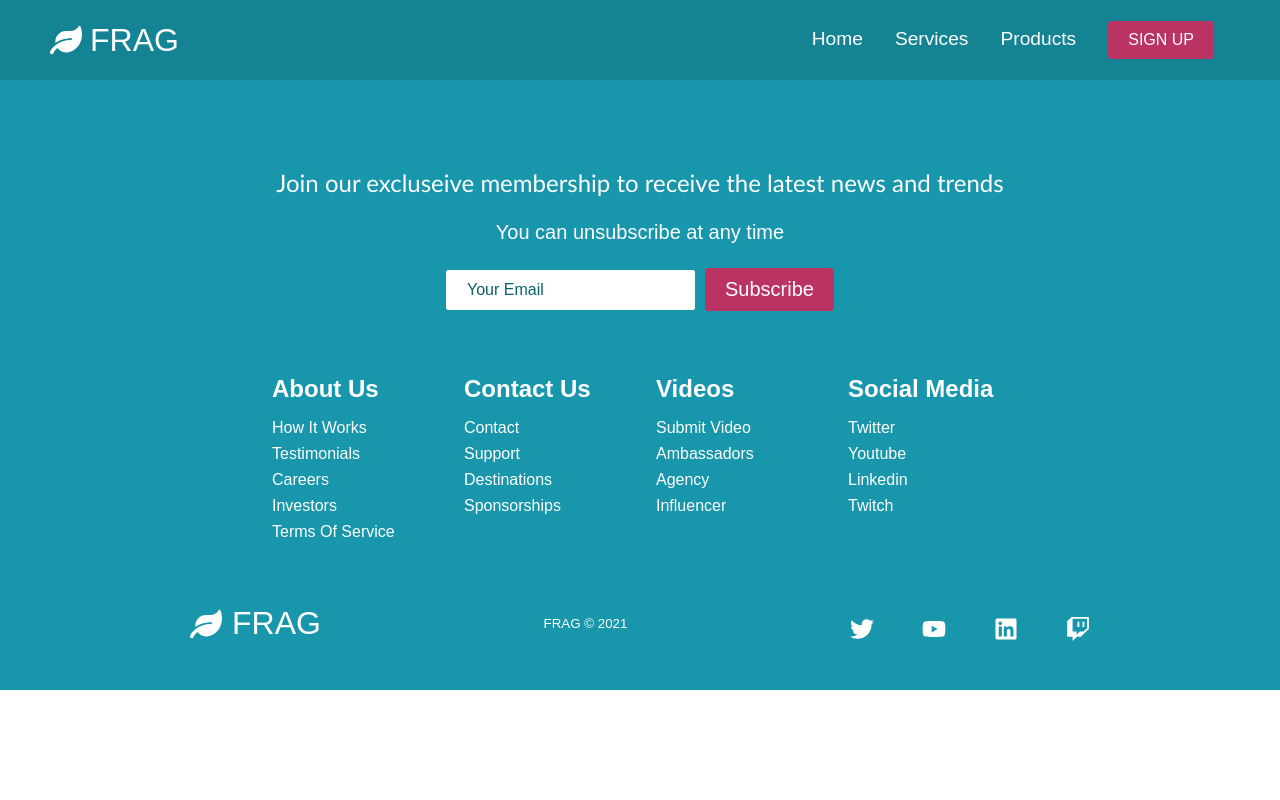
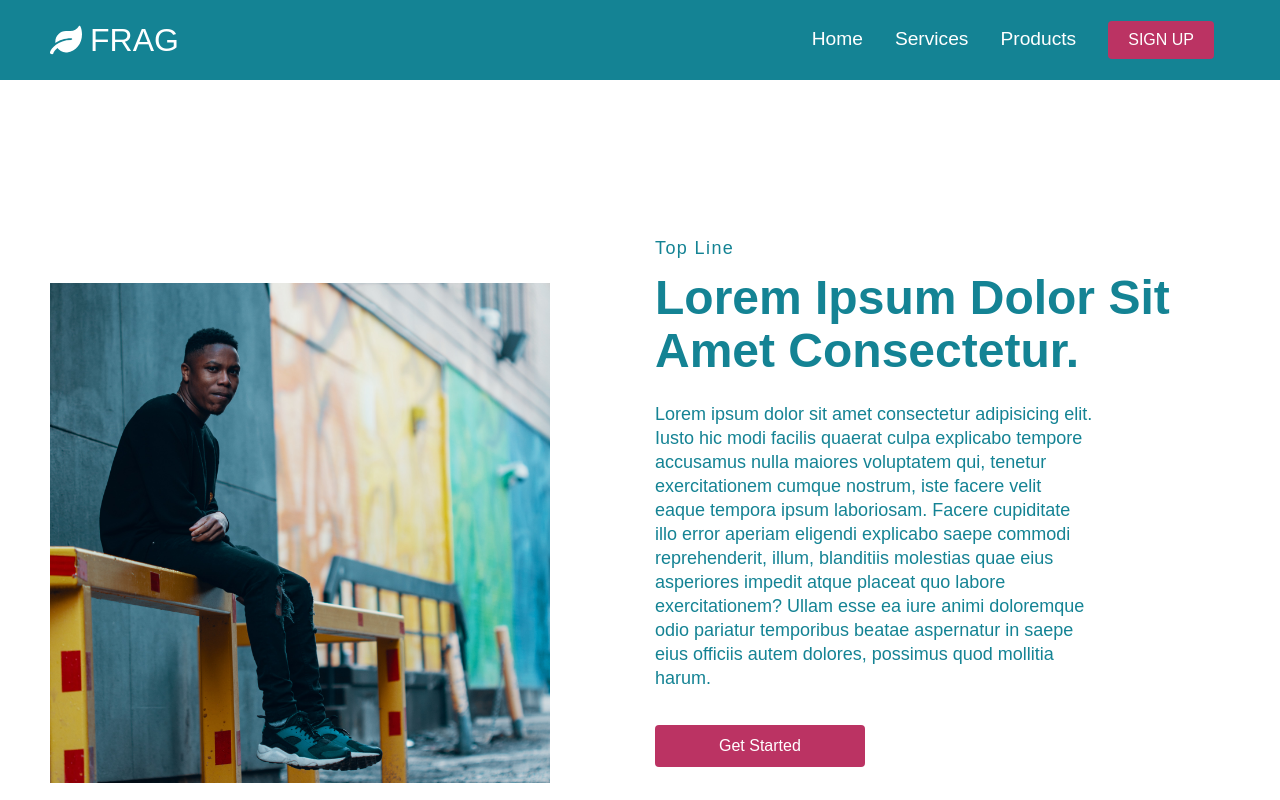
Before and after one commit to nfragiskatos/react-website-with-styled-components, a React (Create React App) app: page /products in a window 1280 px wide. Shown: the top 800 px of the page. Built offline with nearby package versions, Linux system fonts and the light colour scheme.

Commit message:
- added filler pages

```diff
--- a/src/App.js
+++ b/src/App.js
@@ -3,6 +3,9 @@ import { ThemeProvider } from "styled-components";
 import { Footer, Navbar } from "./components";
 import GlobalStyle from "./global.styles";
 import Home from "./pages/HomePage/Home";
+import Products from "./pages/Products/Products";
+import Services from "./pages/Services/Services";
+import SignUp from "./pages/SignUp/SignUp";
 import theme from "./theme";
 
 function App() {
@@ -13,6 +16,9 @@ function App() {
         <Navbar />
         <Switch>
           <Route path="/" exact component={Home} />
+          <Route path="/services" component={Services} />
+          <Route path="/products" component={Products} />
+          <Route path="/sign-up" component={SignUp} />
         </Switch>
         <Footer />
       </ThemeProvider>
--- a/src/components/Navbar/Navbar.js
+++ b/src/components/Navbar/Navbar.js
@@ -21,6 +21,7 @@ const Navbar = () => {
   const [button, setButton] = useState(true);
 
   const onClick = () => setClick(!click);
+  const closeMobileMenu = () => setClick(false);
   const showButton = () => {
     if (window.innerWidth <= 960) {
       setButton(false);
@@ -39,7 +40,7 @@ const Navbar = () => {
     <IconContext.Provider value={{ color: theme.palette.secondary.main }}>
       <Nav>
         <NavbarContainer>
-          <NavLogo to="/">
+          <NavLogo to="/" onClick={closeMobileMenu}>
             <NavIcon />
             FRAG
           </NavLogo>
--- /dev/null
+++ b/src/pages/Products/Data.js
@@ -0,0 +1,63 @@
+export const homeObjOne = {
+  lightBg: false,
+  imgStart: "",
+  lightTopLine: true,
+  topLine: "Top Line",
+  lightText: true,
+  headline: "Lorem ipsum dolor sit amet consectetur.",
+  description:
+    "Lorem, ipsum dolor sit amet consectetur adipisicing elit. Provident, animi veniam eos perferendis aliquam rerum dolore quisquam atque illo molestias, odio dicta culpa fugiat, obcaecati tempora praesentium tenetur libero corporis!",
+  buttonLabel: "Get Started",
+  lightTextDesc: true,
+  img: require("../../images/our_solution_accent.svg").default,
+  alt: "Image",
+  start: "",
+};
+
+export const homeObjTwo = {
+  lightBg: true,
+  imgStart: "start",
+  lightTopLine: false,
+  topLine: "Top Line",
+  lightText: false,
+  headline: "Lorem ipsum dolor sit amet consectetur.",
+  description:
+    "Lorem ipsum dolor sit amet consectetur adipisicing elit. Iusto hic modi facilis quaerat culpa explicabo tempore accusamus nulla maiores voluptatem qui, tenetur exercitationem cumque nostrum, iste facere velit eaque tempora ipsum laboriosam. Facere cupiditate illo error aperiam eligendi explicabo saepe commodi reprehenderit, illum, blanditiis molestias quae eius asperiores impedit atque placeat quo labore exercitationem? Ullam esse ea iure animi doloremque odio pariatur temporibus beatae aspernatur in saepe eius officiis autem dolores, possimus quod mollitia harum.",
+  buttonLabel: "Get Started",
+  lightTextDesc: false,
+  img: require("../../images/portrait2.jpg").default,
+  alt: "Image",
+  start: "true",
+};
+
+export const homeObjThree = {
+  lightBg: false,
+  imgStart: "",
+  lightTopLine: true,
+  topLine: "Top Line",
+  lightText: true,
+  headline: "Lorem ipsum dolor sit amet consectetur.",
+  description:
+    "Lorem ipsum dolor sit amet consectetur adipisicing elit. Officiis accusantium assumenda necessitatibus alias consequatur a fugit rem eligendi sapiente excepturi earum debitis corporis consequuntur illo sequi reprehenderit ab, repellat esse?",
+  buttonLabel: "Get Started",
+  lightTextDesc: true,
+  img: require("../../images/stars_accent.svg").default,
+  alt: "Image",
+  start: "",
+};
+
+export const homeObjFour = {
+  lightBg: true,
+  imgStart: "start",
+  lightTopLine: false,
+  topLine: "Top Line",
+  lightText: false,
+  headline: "Lorem ipsum dolor sit amet consectetur.",
+  description:
+    "Lorem, ipsum dolor sit amet consectetur adipisicing elit. Provident, animi veniam eos perferendis aliquam rerum dolore quisquam atque illo molestias, odio dicta culpa fugiat, obcaecati tempora praesentium tenetur libero corporis!",
+  buttonLabel: "Get Started",
+  lightTextDesc: false,
+  img: require("../../images/before_dawn_primary.svg").default,
+  alt: "Image",
+  start: "",
+};
--- /dev/null
+++ b/src/pages/Products/Products.js
@@ -0,0 +1,14 @@
+import React from "react";
+import { Info, Pricing } from "../../components";
+import { homeObjTwo } from "./Data";
+
+const Products = () => {
+  return (
+    <>
+      <Info {...homeObjTwo} />
+      <Pricing />
+    </>
+  );
+};
+
+export default Products;
--- /dev/null
+++ b/src/pages/Services/Data.js
@@ -0,0 +1,63 @@
+export const homeObjOne = {
+  lightBg: false,
+  imgStart: "",
+  lightTopLine: true,
+  topLine: "Top Line",
+  lightText: true,
+  headline: "Lorem ipsum dolor sit amet consectetur.",
+  description:
+    "Lorem, ipsum dolor sit amet consectetur adipisicing elit. Provident, animi veniam eos perferendis aliquam rerum dolore quisquam atque illo molestias, odio dicta culpa fugiat, obcaecati tempora praesentium tenetur libero corporis!",
+  buttonLabel: "Get Started",
+  lightTextDesc: true,
+  img: require("../../images/our_solution_accent.svg").default,
+  alt: "Image",
+  start: "",
+};
+
+export const homeObjTwo = {
+  lightBg: true,
+  imgStart: "start",
+  lightTopLine: false,
+  topLine: "Top Line",
+  lightText: false,
+  headline: "Lorem ipsum dolor sit amet consectetur.",
+  description:
+    "Lorem ipsum dolor sit amet consectetur adipisicing elit. Iusto hic modi facilis quaerat culpa explicabo tempore accusamus nulla maiores voluptatem qui, tenetur exercitationem cumque nostrum, iste facere velit eaque tempora ipsum laboriosam. Facere cupiditate illo error aperiam eligendi explicabo saepe commodi reprehenderit, illum, blanditiis molestias quae eius asperiores impedit atque placeat quo labore exercitationem? Ullam esse ea iure animi doloremque odio pariatur temporibus beatae aspernatur in saepe eius officiis autem dolores, possimus quod mollitia harum.",
+  buttonLabel: "Get Started",
+  lightTextDesc: false,
+  img: require("../../images/portrait2.jpg").default,
+  alt: "Image",
+  start: "true",
+};
+
+export const homeObjThree = {
+  lightBg: false,
+  imgStart: "",
+  lightTopLine: true,
+  topLine: "Top Line",
+  lightText: true,
+  headline: "Lorem ipsum dolor sit amet consectetur.",
+  description:
+    "Lorem ipsum dolor sit amet consectetur adipisicing elit. Officiis accusantium assumenda necessitatibus alias consequatur a fugit rem eligendi sapiente excepturi earum debitis corporis consequuntur illo sequi reprehenderit ab, repellat esse?",
+  buttonLabel: "Get Started",
+  lightTextDesc: true,
+  img: require("../../images/stars_accent.svg").default,
+  alt: "Image",
+  start: "",
+};
+
+export const homeObjFour = {
+  lightBg: true,
+  imgStart: "start",
+  lightTopLine: false,
+  topLine: "Top Line",
+  lightText: false,
+  headline: "Lorem ipsum dolor sit amet consectetur.",
+  description:
+    "Lorem, ipsum dolor sit amet consectetur adipisicing elit. Provident, animi veniam eos perferendis aliquam rerum dolore quisquam atque illo molestias, odio dicta culpa fugiat, obcaecati tempora praesentium tenetur libero corporis!",
+  buttonLabel: "Get Started",
+  lightTextDesc: false,
+  img: require("../../images/before_dawn_primary.svg").default,
+  alt: "Image",
+  start: "",
+};
--- /dev/null
+++ b/src/pages/Services/Services.js
@@ -0,0 +1,14 @@
+import React from "react";
+import { Info, Pricing } from "../../components";
+import { homeObjFour } from "./Data";
+
+const Services = () => {
+  return (
+    <>
+      <Pricing />
+      <Info {...homeObjFour} />
+    </>
+  );
+};
+
+export default Services;
--- /dev/null
+++ b/src/pages/SignUp/Data.js
@@ -0,0 +1,63 @@
+export const homeObjOne = {
+  lightBg: false,
+  imgStart: "",
+  lightTopLine: true,
+  topLine: "Top Line",
+  lightText: true,
+  headline: "Lorem ipsum dolor sit amet consectetur.",
+  description:
+    "Lorem, ipsum dolor sit amet consectetur adipisicing elit. Provident, animi veniam eos perferendis aliquam rerum dolore quisquam atque illo molestias, odio dicta culpa fugiat, obcaecati tempora praesentium tenetur libero corporis!",
+  buttonLabel: "Get Started",
+  lightTextDesc: true,
+  img: require("../../images/our_solution_accent.svg").default,
+  alt: "Image",
+  start: "",
+};
+
+export const homeObjTwo = {
+  lightBg: true,
+  imgStart: "start",
+  lightTopLine: false,
+  topLine: "Top Line",
+  lightText: false,
+  headline: "Lorem ipsum dolor sit amet consectetur.",
+  description:
+    "Lorem ipsum dolor sit amet consectetur adipisicing elit. Iusto hic modi facilis quaerat culpa explicabo tempore accusamus nulla maiores voluptatem qui, tenetur exercitationem cumque nostrum, iste facere velit eaque tempora ipsum laboriosam. Facere cupiditate illo error aperiam eligendi explicabo saepe commodi reprehenderit, illum, blanditiis molestias quae eius asperiores impedit atque placeat quo labore exercitationem? Ullam esse ea iure animi doloremque odio pariatur temporibus beatae aspernatur in saepe eius officiis autem dolores, possimus quod mollitia harum.",
+  buttonLabel: "Get Started",
+  lightTextDesc: false,
+  img: require("../../images/portrait2.jpg").default,
+  alt: "Image",
+  start: "true",
+};
+
+export const homeObjThree = {
+  lightBg: true,
+  imgStart: "",
+  lightTopLine: false,
+  topLine: "Top Line",
+  lightText: false,
+  headline: "Lorem ipsum dolor sit amet consectetur.",
+  description:
+    "Lorem ipsum dolor sit amet consectetur adipisicing elit. Officiis accusantium assumenda necessitatibus alias consequatur a fugit rem eligendi sapiente excepturi earum debitis corporis consequuntur illo sequi reprehenderit ab, repellat esse?",
+  buttonLabel: "Get Started",
+  lightTextDesc: false,
+  img: require("../../images/stars_primary.svg").default,
+  alt: "Image",
+  start: "",
+};
+
+export const homeObjFour = {
+  lightBg: true,
+  imgStart: "start",
+  lightTopLine: false,
+  topLine: "Top Line",
+  lightText: false,
+  headline: "Lorem ipsum dolor sit amet consectetur.",
+  description:
+    "Lorem, ipsum dolor sit amet consectetur adipisicing elit. Provident, animi veniam eos perferendis aliquam rerum dolore quisquam atque illo molestias, odio dicta culpa fugiat, obcaecati tempora praesentium tenetur libero corporis!",
+  buttonLabel: "Get Started",
+  lightTextDesc: false,
+  img: require("../../images/before_dawn_primary.svg").default,
+  alt: "Image",
+  start: "",
+};
--- /dev/null
+++ b/src/pages/SignUp/SignUp.js
@@ -0,0 +1,13 @@
+import React from "react";
+import { Info } from "../../components";
+import { homeObjThree } from "./Data";
+
+const SignUp = () => {
+  return (
+    <>
+      <Info {...homeObjThree} />
+    </>
+  );
+};
+
+export default SignUp;
```
